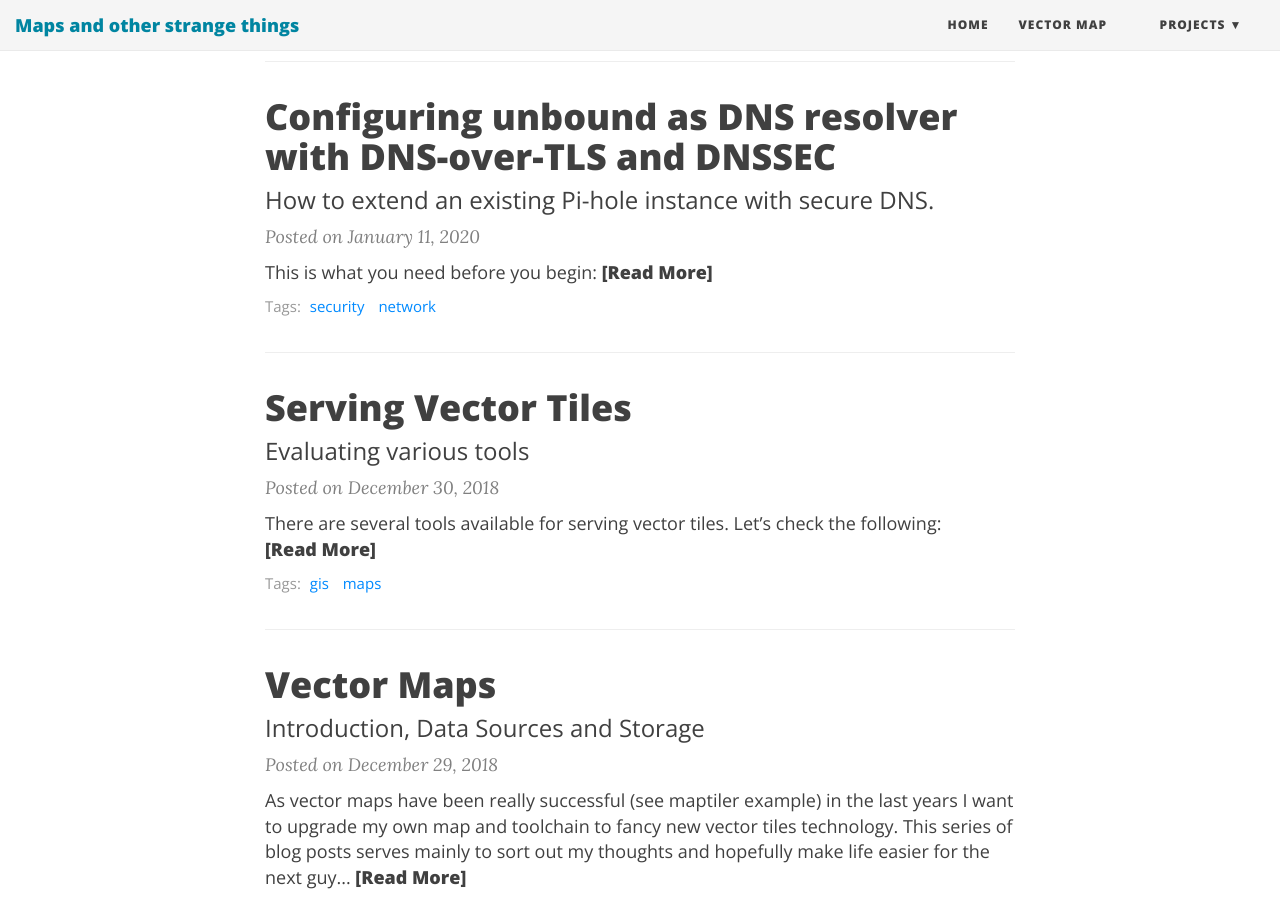
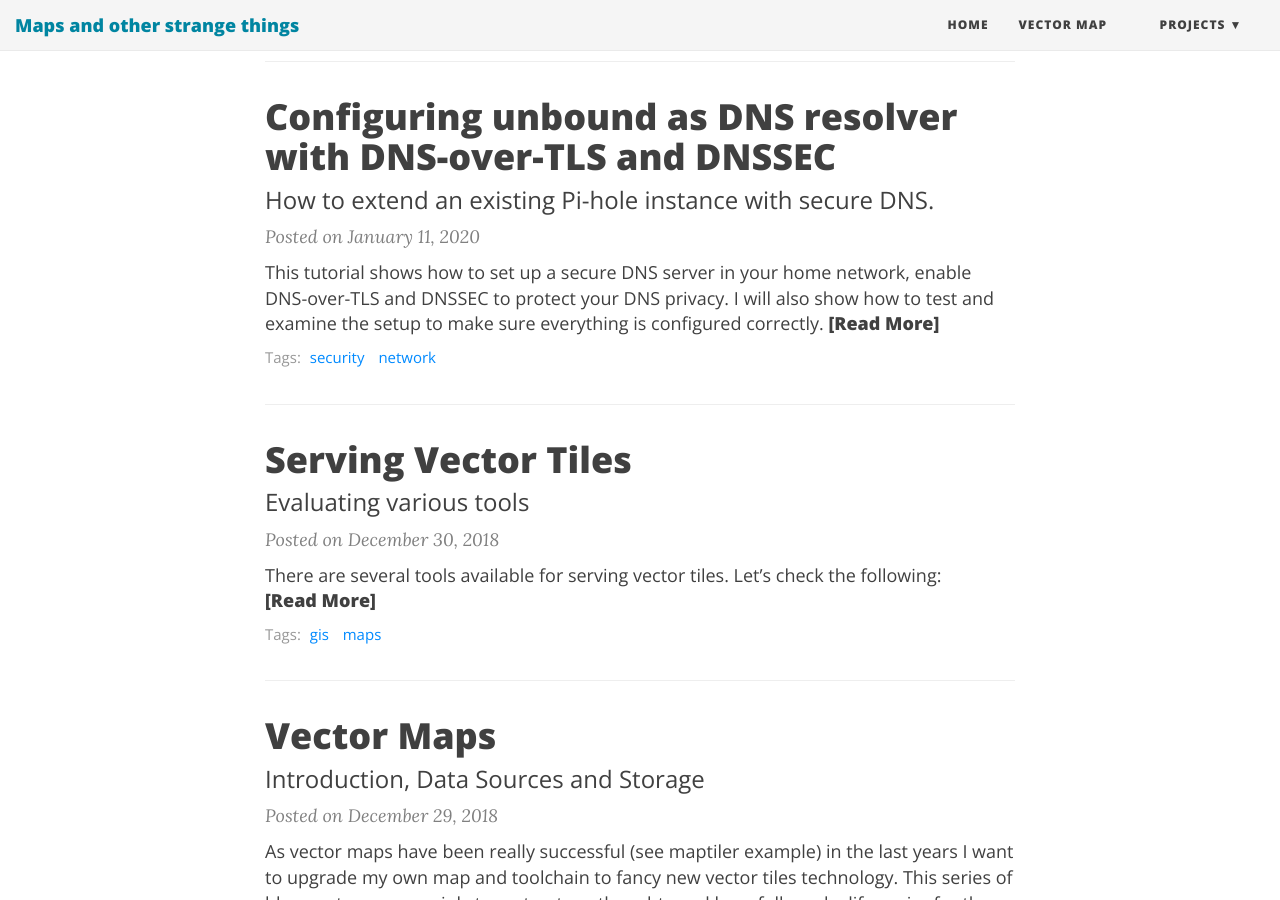
Before and after one commit to henrythasler/henrythasler.github.io, a Jekyll site: the page built from index.html, in a window 1280 px wide and 900 px high, scrolled down 1150 px. Built offline with Jekyll 4.4.1, drawn with Linux system fonts in a browser that asks for light colours; nearby versions of some CDN libraries; the list of posts is cut into pages by our own code.

Commit message:
[unbound] fix links an image [vectortiles] more explanations

```diff
--- a/_posts/2020-01-11-unbound.md
+++ b/_posts/2020-01-11-unbound.md
@@ -4,6 +4,8 @@
 tags: [security, network]
 
 ---
+
+This tutorial shows how to set up a secure DNS server in your home network, enable DNS-over-TLS and DNSSEC to protect your DNS privacy. I will also show how to test and examine the setup to make sure everything is configured correctly.
 
 This is what you need before you begin:
 
@@ -309,7 +311,7 @@
 - [RasPi: openVPN, piHole with DNSoverHTTPS and DNSoverTLS](https://github.com/kreisklasse/RaspberryPi/wiki/RasPi:-openVPN,-piHole-with-DNSoverHTTPS-and-DNSoverTLS)
 
 ### Privacy-aware public Resolver
-- https://digitalcourage.de/support/zensurfreier-dns-server
-- https://blog.uncensoreddns.org/dns-servers/
-- https://www.digitale-gesellschaft.ch/dns/
-- https://securedns.eu/
+- [digitalcourage - Zensurfreier DNS-Server](https://digitalcourage.de/support/zensurfreier-dns-server)
+- [UncensoredDNS - DNS servers](https://blog.uncensoreddns.org/dns-servers/)
+- [Digitale Gesellschaft - DNS-over-TLS](https://www.digitale-gesellschaft.ch/dns/)
+- [SecureDNS](https://securedns.eu/)
```
Also changed, not shown: other parts of _posts/2020-01-11-unbound.md (+1 -1 lines), _posts/2020-02-02-optimizing-vectortiles.md (+23 -13 lines), img/blog/Selection_141.png.
